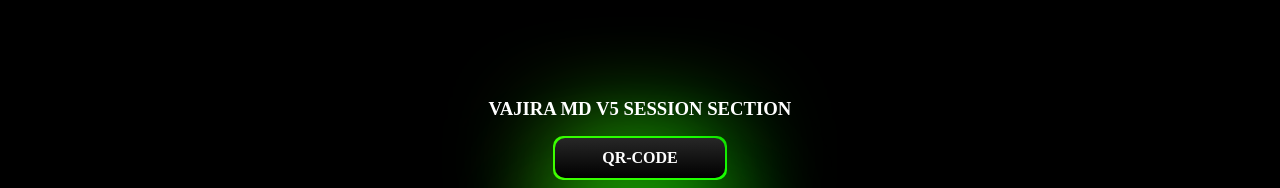
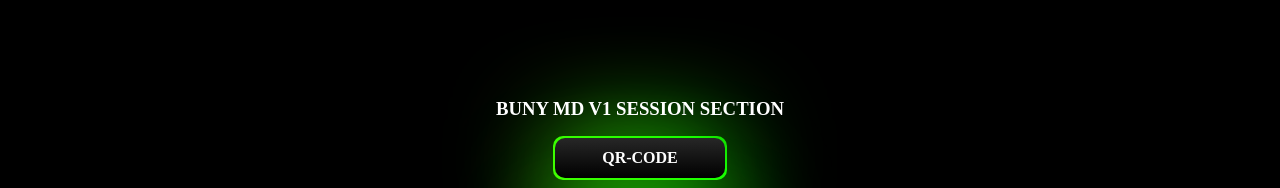
Before and after one commit to NIKO-PAMIYA/-, a plain HTML site: page main.html in a window 1280 px wide. Shown: the part 121-309 px from the top of the page. Drawn offline with Linux system fonts and the light colour scheme.

Commit message:
Update main.html

```diff
--- a/main.html
+++ b/main.html
@@ -112,7 +112,7 @@
 </head>
 <body>
   <div class="button-container">
-    <h3>VAJIRA MD V5 SESSION SECTION</h3>
+    <h3>BUNY MD V1 SESSION SECTION</h3>
     <div></div>
     <a href="/qr" class="button" target="_blank"> <span>QR-CODE</span> </a> <br>
     <a href="/pair" class="button" target="_blank"> <span>PAIRING-CODE</span> </a> <br>
```
